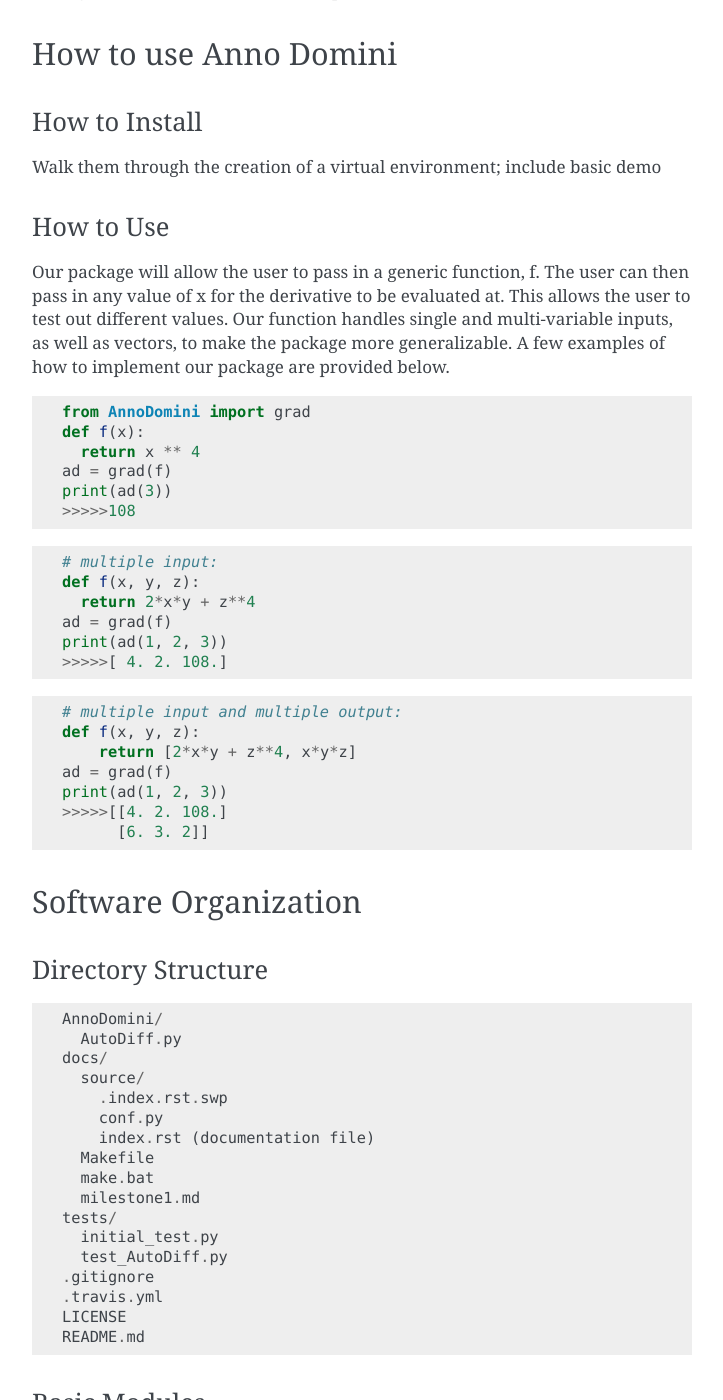
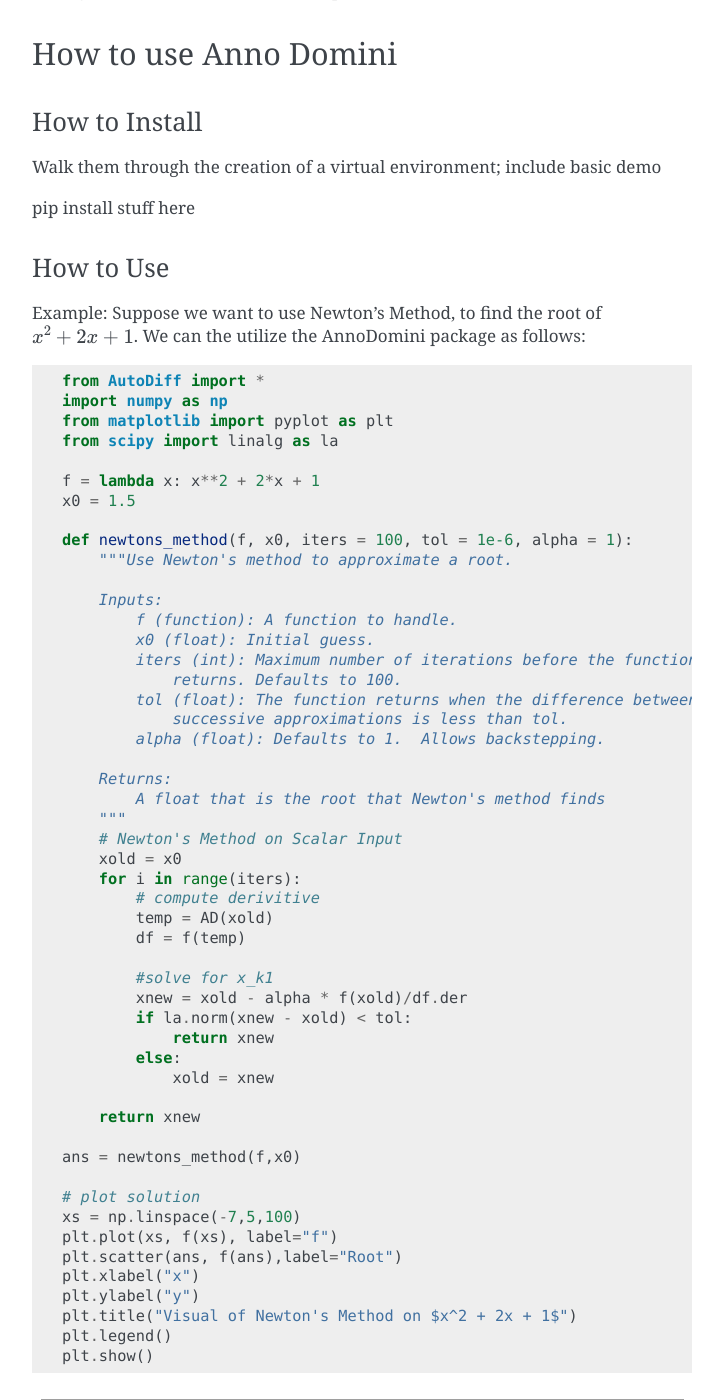
Before and after one commit to anno-domini-207/auto-diff, a Sphinx documentation site: the page built from docs/source/index.rst, in a window 1280 px wide and 1400 px high, scrolled down 1057 px. Shown: the whole window, without its empty margins (388-1111 px from the left). Built offline with Sphinx 7.4.7, drawn with Linux system fonts in a browser that asks for light colours; some of the changed text lies outside the part shown; grey boxes are pictures that could not be loaded.

Commit message:
Added implementation example to documentation

```diff
--- a/docs/source/index.rst
+++ b/docs/source/index.rst
@@ -24,38 +24,74 @@ How to Install
 ^^^^^^^^^^^^^^
 Walk them through the creation of a virtual environment; include basic demo
 
+pip install stuff here
+
 How to Use
 ^^^^^^^^^^
 
-Our package will allow the user to pass in a generic function, f. The user can then pass in any value of x for the derivative to be evaluated at. This allows the user to test out different values. Our function handles single and multi-variable inputs, as well as vectors, to make the package more generalizable. A few examples of how to implement our package are provided below.
+Example:
+Suppose we want to use Newton's Method, to find the root of :math:`x^2+2x+1`. We can the utilize the AnnoDomini package as follows:
 
 .. code-block:: python
 
-    from AnnoDomini import grad
-    def f(x):
-      return x ** 4
-    ad = grad(f)
-    print(ad(3))
-    >>>>>108
+    from AutoDiff import *
+    import numpy as np
+    from matplotlib import pyplot as plt
+    from scipy import linalg as la
 
-.. code-block:: python
+    f = lambda x: x**2 + 2*x + 1
+    x0 = 1.5
 
-    # multiple input:
-    def f(x, y, z):
-      return 2*x*y + z**4
-    ad = grad(f)
-    print(ad(1, 2, 3))
-    >>>>>[ 4. 2. 108.]
+    def newtons_method(f, x0, iters = 100, tol = 1e-6, alpha = 1):
+        """Use Newton's method to approximate a root.
 
-.. code-block:: python
+        Inputs:
+            f (function): A function to handle.
+            x0 (float): Initial guess.
+            iters (int): Maximum number of iterations before the function
+                returns. Defaults to 100.
+            tol (float): The function returns when the difference between
+                successive approximations is less than tol.
+            alpha (float): Defaults to 1.  Allows backstepping.
 
-    # multiple input and multiple output:
-    def f(x, y, z):
-    	return [2*x*y + z**4, x*y*z]
-    ad = grad(f)
-    print(ad(1, 2, 3))
-    >>>>>[[4. 2. 108.]
-    	  [6. 3. 2]]
+        Returns:
+            A float that is the root that Newton's method finds
+        """
+        # Newton's Method on Scalar Input
+        xold = x0
+        for i in range(iters):
+            # compute derivitive
+            temp = AD(xold)
+            df = f(temp)
+
+            #solve for x_k1
+            xnew = xold - alpha * f(xold)/df.der
+            if la.norm(xnew - xold) < tol:
+                return xnew
+            else:
+                xold = xnew
+
+        return xnew
+
+    ans = newtons_method(f,x0)
+
+    # plot solution
+    xs = np.linspace(-7,5,100)
+    plt.plot(xs, f(xs), label="f")
+    plt.scatter(ans, f(ans),label="Root")
+    plt.xlabel("x")
+    plt.ylabel("y")
+    plt.title("Visual of Newton's Method on $x^2 + 2x + 1$")
+    plt.legend()
+    plt.show()
+
+.. figure:: example_plot1.jpg
+    :width: 2000px
+    :align: center
+    :height: 500px
+    :alt: alternate text
+    :figclass: align-center
+
 
 Software Organization
 ---------------------
@@ -220,6 +256,25 @@ What aspects have you not implemented yet? What else do you plan on implementing
 
 **Multivariable Input/Output**
 
+.. code-block:: python
+
+    # multiple input:
+    def f(x, y, z):
+      return 2*x*y + z**4
+    ad = grad(f)
+    print(ad(1, 2, 3))
+    >>>>>[ 4. 2. 108.]
+
+.. code-block:: python
+
+    # multiple input and multiple output:
+    def f(x, y, z):
+    	return [2*x*y + z**4, x*y*z]
+    ad = grad(f)
+    print(ad(1, 2, 3))
+    >>>>>[[4. 2. 108.]
+    	  [6. 3. 2]]
+
 **Demo Class**:
 
 Run some demos (include optimization demo, etc). For now we have thought of the following three demos (could be updated afterwards):
```
